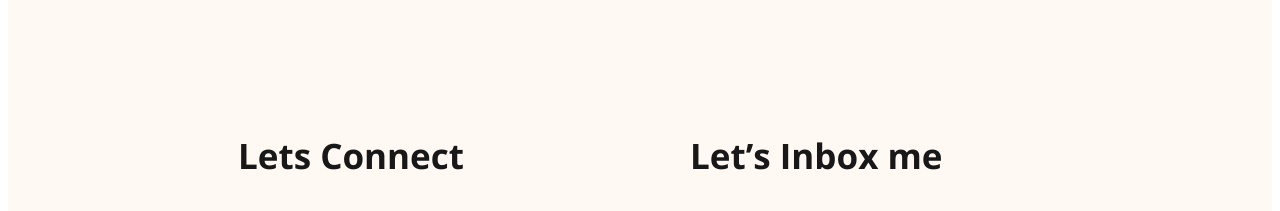
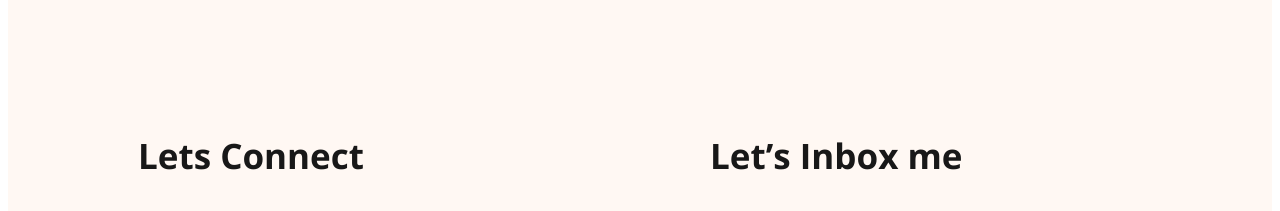
Before and after one commit to Samadsust71/My-portfolio-website, a plain HTML site: page index.html in a window 1280 px wide. Shown: the part 3359-3570 px from the top of the page. Drawn offline with nearby package versions, Linux system fonts and the light colour scheme.

```diff
--- a/style.css
+++ b/style.css
@@ -169,9 +169,9 @@
 /*footer styles*/
 
  footer{
-    padding: 130px 230px;
+    padding: 130px 130px;
     display: flex;
-    gap: 100px;
+    gap: 140px;
 }
 .footer-column{
     width: 50%;
```
